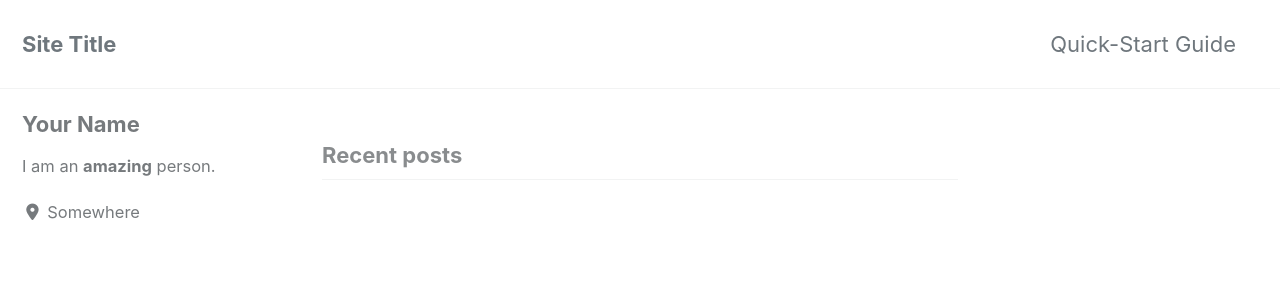
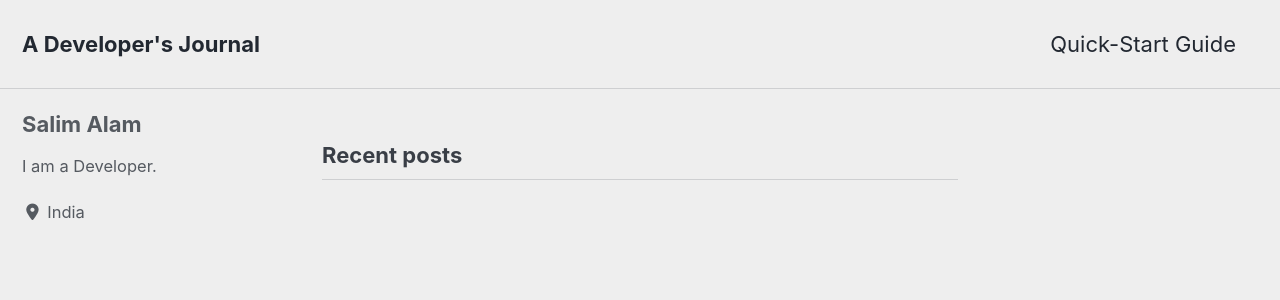
Before and after one commit to salimdeveloper/salimdeveloper.github.io, a Jekyll site: the page built from index.html, in a window 1280 px wide and 900 px high. Shown: the top 300 px of the window. Built offline with Jekyll 4.4.1, drawn with Linux system fonts in a browser that asks for light colours; cached includes are drawn as plain includes; nearby versions of some CDN libraries; the list of posts is cut into pages by our own code; some of the changed text lies outside the part shown.

Commit message:
config file changes

```diff
--- a/_config.yml
+++ b/_config.yml
@@ -12,15 +12,15 @@
 
 # theme                  : "minimal-mistakes-jekyll"
 # remote_theme           : "mmistakes/minimal-mistakes"
-minimal_mistakes_skin    : "default" # "air", "aqua", "contrast", "dark", "dirt", "neon", "mint", "plum", "sunrise"
+minimal_mistakes_skin    : "air" # "air", "aqua", "contrast", "dark", "dirt", "neon", "mint", "plum", "sunrise"
 
 # Site Settings
 locale                   : "en-US"
-title                    : "Site Title"
+title                    : "A Developer's Journal"
 title_separator          : "-"
 subtitle                 : # site tagline that appears below site title in masthead
-name                     : "Your Name"
-description              : "An amazing website."
+name                     : "Salim Alam"
+description              : "Everything Technical"
 url                      : # the base hostname & protocol for your site e.g. "https://mmistakes.github.io"
 baseurl                  : # the subpath of your site, e.g. "/blog"
 repository               : # GitHub username/repo-name e.g. "mmistakes/minimal-mistakes"
@@ -107,13 +107,13 @@ analytics:
 
 # Site Author
 author:
-  name             : "Your Name"
+  name             : "Salim Alam"
   avatar           : # path of avatar image, e.g. "/assets/images/bio-photo.jpg"
-  bio              : "I am an **amazing** person."
-  location         : "Somewhere"
+  bio              : "I am a Developer."
+  location         : "India"
   email            :
   links:
-    - label: "Email"
+    - label: "salimalamdeveloper@gmail.com"
       icon: "fas fa-fw fa-envelope-square"
       # url: mailto:your.name@email.com
     - label: "Website"
```
